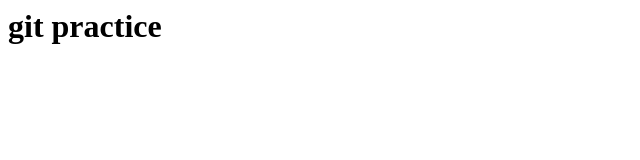
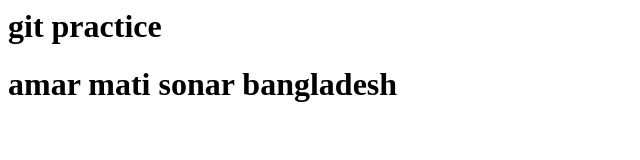
Before and after one commit to xphabib/Blog, a plain HTML site: page git_practice.html in a window 1280 px wide. Shown: the whole page, without its empty margins (0-640 px from the left). Drawn offline with Linux system fonts and the light colour scheme.

Commit message:
conflict1

```diff
--- a/git_practice.html
+++ b/git_practice.html
@@ -4,3 +4,5 @@
 </head>
 <h1>git practice</h1>
 </html>
+
+<h1>amar mati sonar bangladesh</h1>
```
